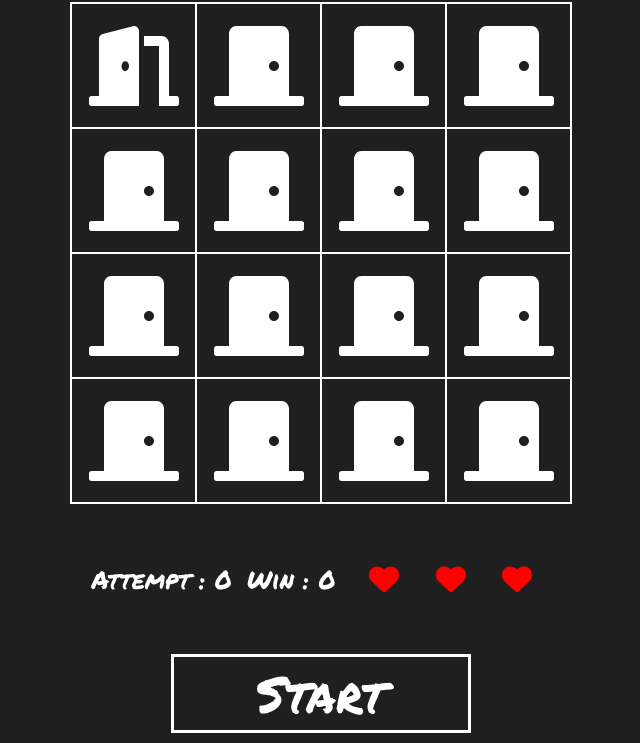
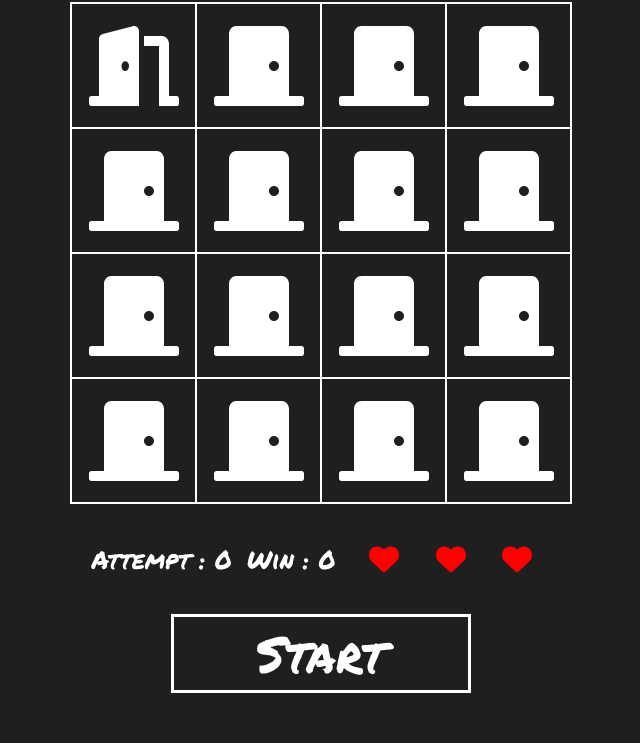
Before and after one commit to AlekseiMakonovitskii/Game-find-the-open-door, a plain HTML site: page index.html in a window 1280 px wide. Shown: the part 101-844 px from the top of the page, without its empty margins (319-959 px from the left). After the commit the page ends 804 px from the top, so only its background shows below. Drawn offline with Linux system fonts and the light colour scheme.

Commit message:
css fixed #2

```diff
--- a/style.css
+++ b/style.css
@@ -54,7 +54,7 @@ h1 {
 	justify-items: space-between;
 	align-items: center;
 	font-size: 25px;
-	margin-top: 50px;
+	margin-top: 30px;
 	cursor: pointer;
 }
 
@@ -86,7 +86,7 @@ h1 {
 
 
 #buttonArea {
-	margin-top: 50px;
+	margin-top: 30px;
 }
 
 #startGame {
```
